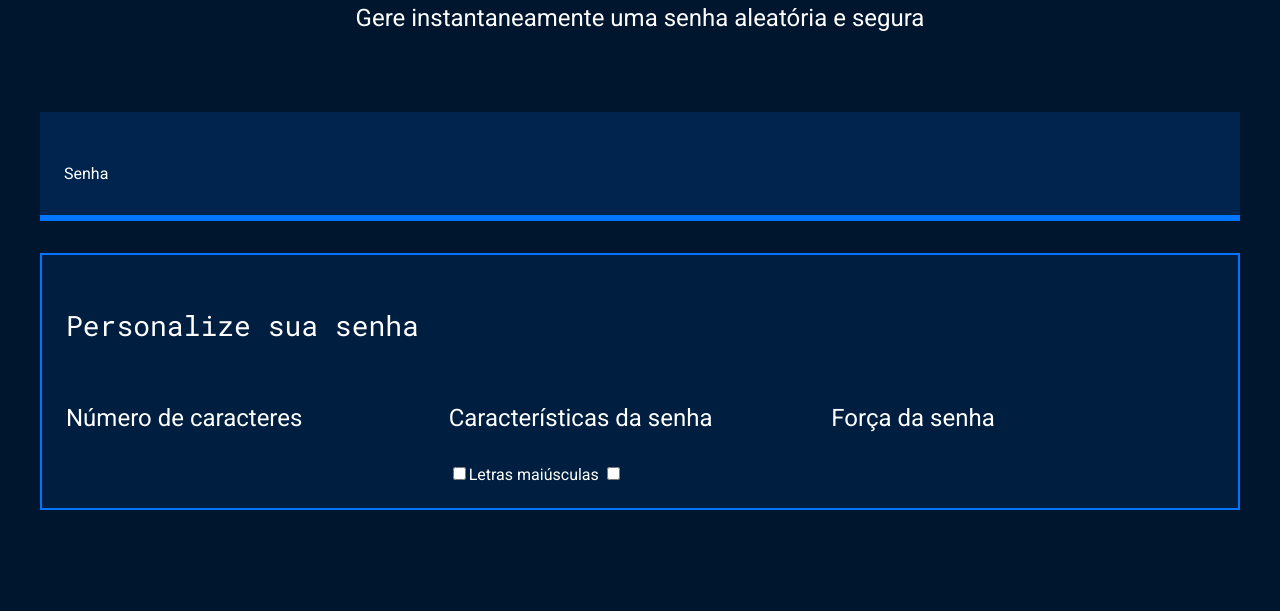
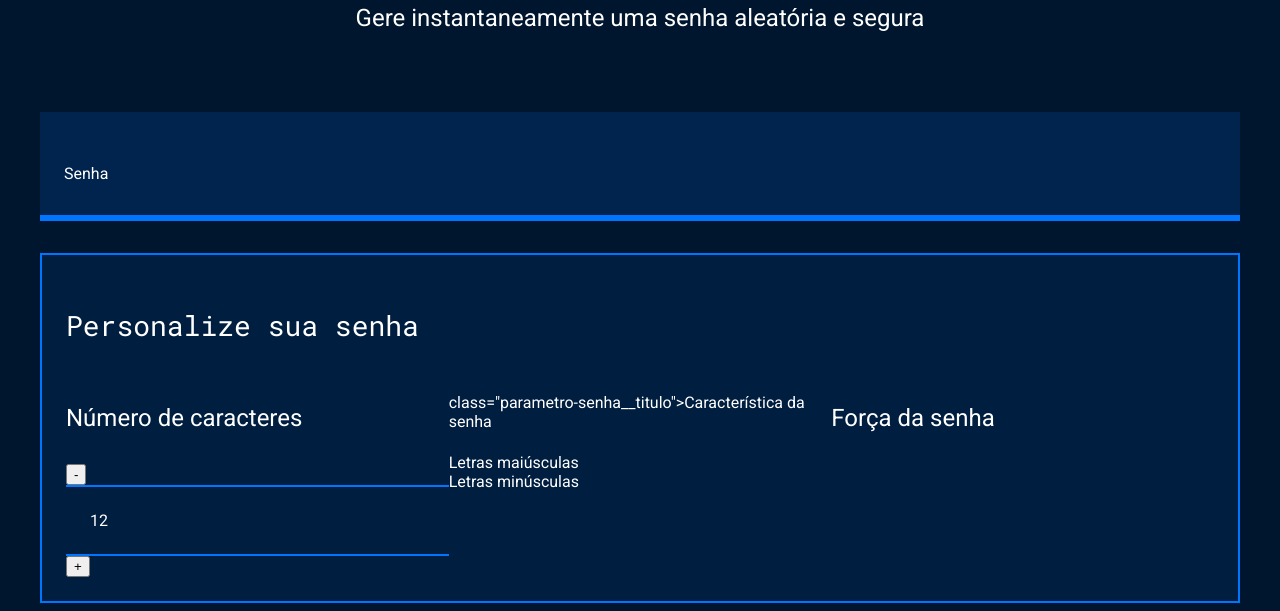
Before and after one commit to hebertefabricio/Seguran-a-digital, a plain HTML site: page index.html in a window 1280 px wide. Shown: the part 191-802 px from the top of the page. Drawn offline with Linux system fonts and the light colour scheme.

Commit message:
corigindo erros

```diff
--- a/index.html
+++ b/index.html
@@ -24,13 +24,30 @@
             <div class="parametro-coluna__senha">
                 <div class="parametro-senha">
                     <h4 class="parametro-senha__titulo">Número de caracteres</h4>
+                    <div class="parametro-senha-botoes">
+                        <button clas="parametro-senha__botas">-</button>
+                        <p class="parametro-senha__texto">12</p>
+                        <button clas="parametro-senha__botas">+</button>
+                    </div>
                 </div>
                 <div class="parametro-senha">
-                    <h4 class="parametro-senha__titulo">Características da senha</h4>
-                    <input name="maiusculo"  type="checkbox"
-                    <label for="maiusculo">Letras maiúsculas</label>
-                    <input name="maiusculo" type="checkbox">
-                    <label for="minusculo"></label>
+                    <h4> class="parametro-senha__titulo">Característica da senha</h4>
+                     <div class="parametro-senha-checkbox">
+                         <imput name="maiusculo" type="checkbox">
+                         <label for="maiusculo">Letras maiúsculas</label>
+                     </div>
+                     <div class="parametro-senha-checkbox">
+                         <imput name="minuculo" type="checkbox">
+                         <label for="minusculo">Letras minúsculas</label>
+                     </div>
+                     <div class="parametro-senha-checkbox">
+                         <imput type="checkbox">
+                         <label for=""></label>
+                     </div>
+                     <div class="parametro-senha-checkbox">
+
+                     </div>
+
                 </div>
                 <div class="parametro-senha">
                     <h4 class="parametro-senha__titulo">Força da senha</h4>
```
